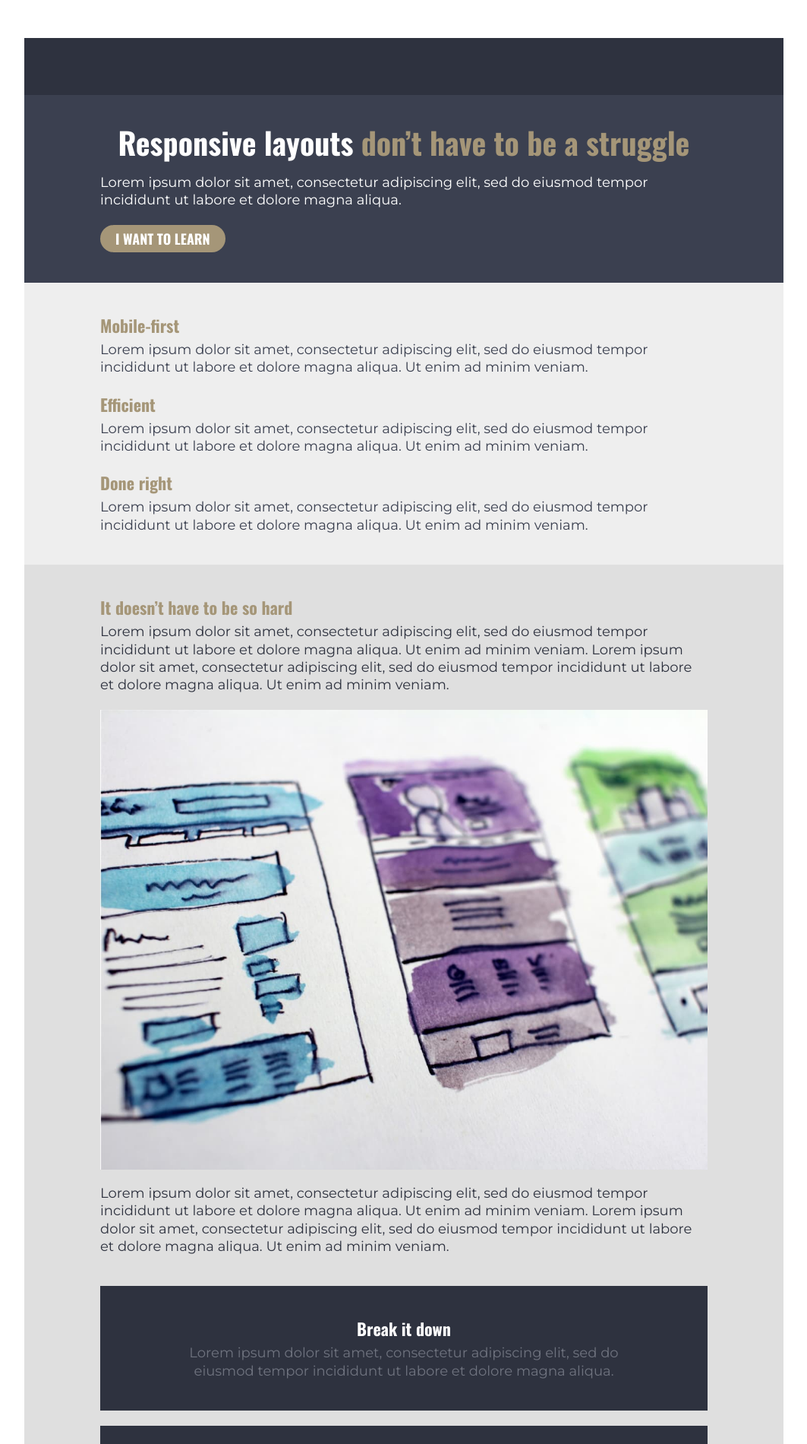
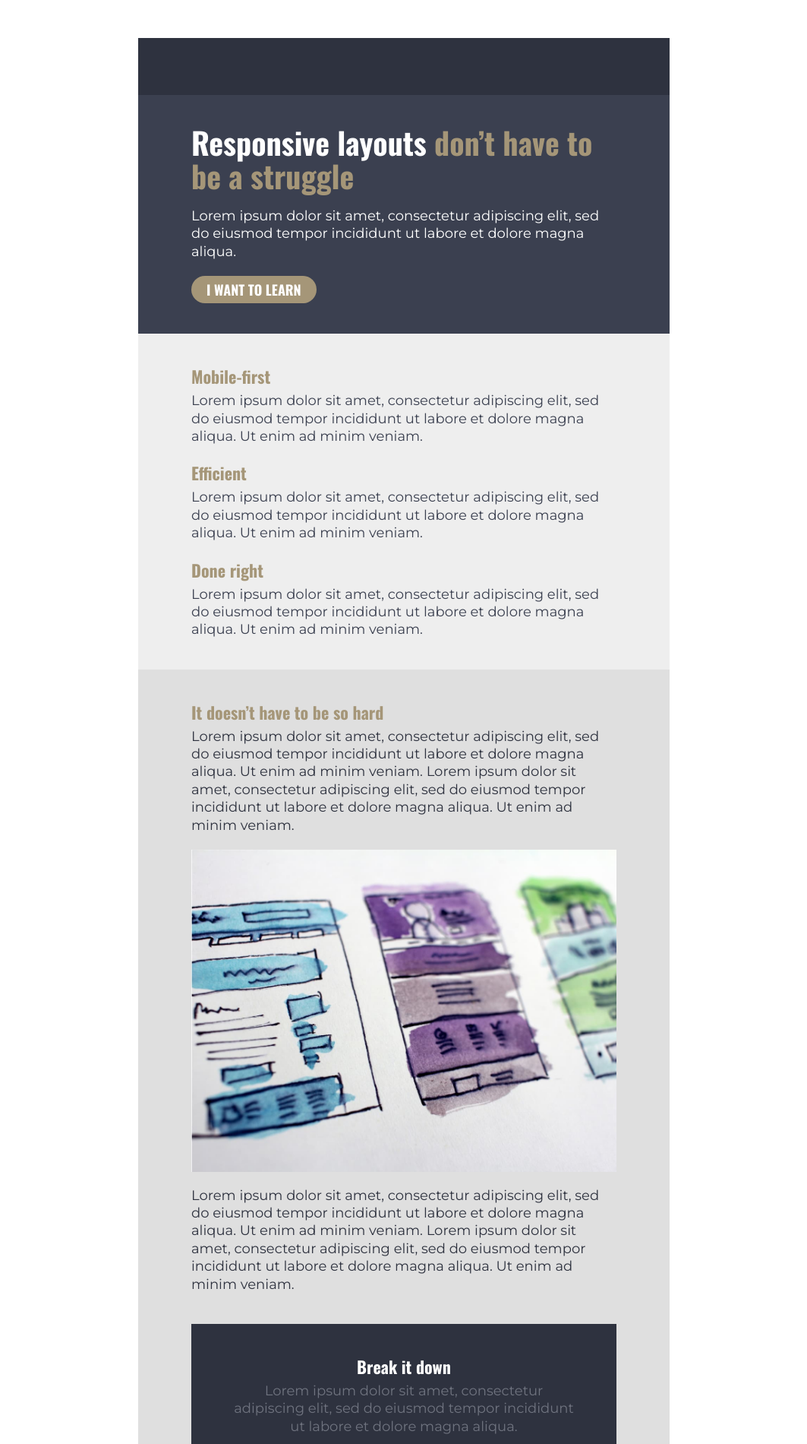
Before and after one commit to adonmez04/crl-final-challenge, a plain HTML site: page index.html in a window 1280 px wide. Shown: the top 1900 px of the page at 76% size, without its empty margins (108-1171 px from the left). Drawn offline with nearby package versions, Linux system fonts and the light colour scheme.

Commit message:
stable solution for mobile version v1.2

```diff
--- a/css/style.css
+++ b/css/style.css
@@ -1,6 +1,6 @@
 /* THE MOBILE FIRST SOLUTION */
 /* The small screens */
-/* Under the 1000px */
+/* Under the 700px */
 
 /*******************/
 /* Global Styles */
@@ -27,13 +27,12 @@ body {
 }
 
 main {
-  padding: 50px 0;
+  padding: 3.125rem 0;
 }
 
 .container {
   width: 80%;
-  /* max-width: 700px; */
-  max-width: 1000px;
+  max-width: 43.75rem;
   margin: 0 auto;
 }
 
@@ -42,7 +41,7 @@ main {
   flex-direction: column;
   justify-content: center;
   align-items: center;
-  gap: 20px;
+  gap: 1.25rem;
 }
 
 /*******************/
@@ -55,7 +54,7 @@ main {
 .header {
   background-color: #2e323f;
   /* temp */
-  height: 75px;
+  height: 4.6875rem;
 }
 
 .menu {
@@ -67,14 +66,14 @@ main {
 
 .hero {
   background-color: #3b4050;
-  padding: 40px 0;
+  padding: 2.5rem 0;
 }
 
 .hero__title {
   /* Typography */
   font-family: "Oswald", sans-serif;
   font-weight: 700;
-  font-size: 40px;
+  font-size: 2.5rem;
   color: #fff;
   line-height: 1.1;
 }
@@ -92,11 +91,11 @@ main {
   /* Typography */
   font-family: "Montserrat", sans-serif;
   font-weight: 400;
-  font-size: 18px;
+  font-size: 1.125rem;
   color: #fff;
   line-height: 1.3;
   /* Whitespace */
-  margin-bottom: 20px;
+  margin-bottom: 1.25rem;
 }
 
 .btn:link,
@@ -104,16 +103,16 @@ main {
   /* Typography */
   font-family: "Oswald", sans-serif;
   font-weight: 700;
-  font-size: 18px;
+  font-size: 1.125rem;
   color: #fff;
   text-transform: uppercase;
   text-decoration: none;
 
   /* Button */
   display: inline-block;
-  padding: 5px 20px;
+  padding: 0.3125rem 1.25rem;
   background-color: #a59678;
-  border-radius: 100px;
+  border-radius: 6.25rem;
 
   transition: all 0.7ms;
 }
@@ -128,14 +127,14 @@ main {
 
 .feature {
   background-color: #eee;
-  padding: 40px 0;
+  padding: 2.5rem 0;
 }
 
 .feature-item__title {
   /* Typography */
   font-family: "Oswald", sans-serif;
   font-weight: 700;
-  font-size: 22px;
+  font-size: 1.375rem;
   color: #a59678;
 
   /* Whitespace */
@@ -146,7 +145,7 @@ main {
   /* Typography */
   font-family: "Montserrat", sans-serif;
   font-weight: 400;
-  font-size: 18px;
+  font-size: 1.125rem;
   color: #3b4050;
   line-height: 1.3;
 }
@@ -157,7 +156,7 @@ main {
 /* content */
 
 .content {
-  padding: 40px 0;
+  padding: 2.5rem 0;
   background-color: #dfdfdf;
 }
 
@@ -169,7 +168,7 @@ main {
   /* Typography */
   font-family: "Oswald", sans-serif;
   font-weight: 700;
-  font-size: 22px;
+  font-size: 1.375rem;
   color: #a59678;
   /* Whitespace */
   margin-bottom: 5px;
@@ -179,16 +178,15 @@ main {
   /* Typography */
   font-family: "Montserrat", sans-serif;
   font-weight: 400;
-  font-size: 18px;
+  font-size: 1.125rem;
   color: #2e323f;
   line-height: 1.3;
   /* Whitespace */
-  margin-bottom: 20px;
+  margin-bottom: 1.25rem;
 }
 
 .content-area__img-area {
   width: 100%;
-  /*? check this out */
 }
 
 .content-area__img {
@@ -196,7 +194,7 @@ main {
   max-width: 100%;
   display: block;
   /* Whitespace */
-  margin-bottom: 20px;
+  margin-bottom: 1.25rem;
 }
 
 /* aside */
@@ -204,7 +202,7 @@ main {
 }
 
 .aside-item {
-  padding: 40px 0;
+  padding: 2.5rem 0;
   background-color: #2e323f;
 }
 
@@ -212,7 +210,7 @@ main {
   /* Typography */
   font-family: "Oswald", sans-serif;
   font-weight: 700;
-  font-size: 22px;
+  font-size: 1.375rem;
   color: #fff;
   /* Positioning */
   text-align: center;
@@ -224,7 +222,7 @@ main {
   /* Typography */
   font-family: "Montserrat", sans-serif;
   font-weight: 400;
-  font-size: 18px;
+  font-size: 1.125rem;
   color: #6f737f;
   line-height: 1.3;
   /* Positioning */
@@ -235,7 +233,7 @@ main {
 /*********************/
 
 .footer {
-  padding: 40px 0;
+  padding: 2.5rem 0;
   background-color: #2e323f;
 }
 
@@ -243,7 +241,7 @@ main {
   /* Typography */
   font-family: "Oswald", sans-serif;
   font-weight: 700;
-  font-size: 30px;
+  font-size: 1.875rem;
   color: #fff;
   /* Positioning */
   text-align: center;
@@ -264,37 +262,37 @@ main {
   /* Typography */
   font-family: "Oswald", sans-serif;
   font-weight: 700;
-  font-size: 18px;
+  font-size: 1.125rem;
   color: #a59678;
   /* Whitespace */
-  margin-bottom: 5px;
+  margin-bottom: 0.3125rem;
 }
 
 .footer-area__content-description {
   /* Typography */
   font-family: "Montserrat", sans-serif;
   font-weight: 400;
-  font-size: 16px;
+  font-size: 1rem;
   color: #6f737f;
   line-height: 1.3;
 }
 
 .footer-area__list li {
   list-style: none;
-  margin-bottom: 5px;
+  margin-bottom: 0.3125rem;
 }
 
 .footer-area__list-item--title {
   font-family: "Oswald", sans-serif;
   font-weight: 700;
-  font-size: 18px;
+  font-size: 1.125rem;
   color: #a59678;
 }
 
 .footer-area__list-item {
   font-family: "Montserrat", sans-serif;
   font-weight: 400;
-  font-size: 16px;
+  font-size: 1rem;
   color: #6f737f;
   line-height: 1.3;
 }
```
Also changed, not shown: index.html (+3 -3 lines).
